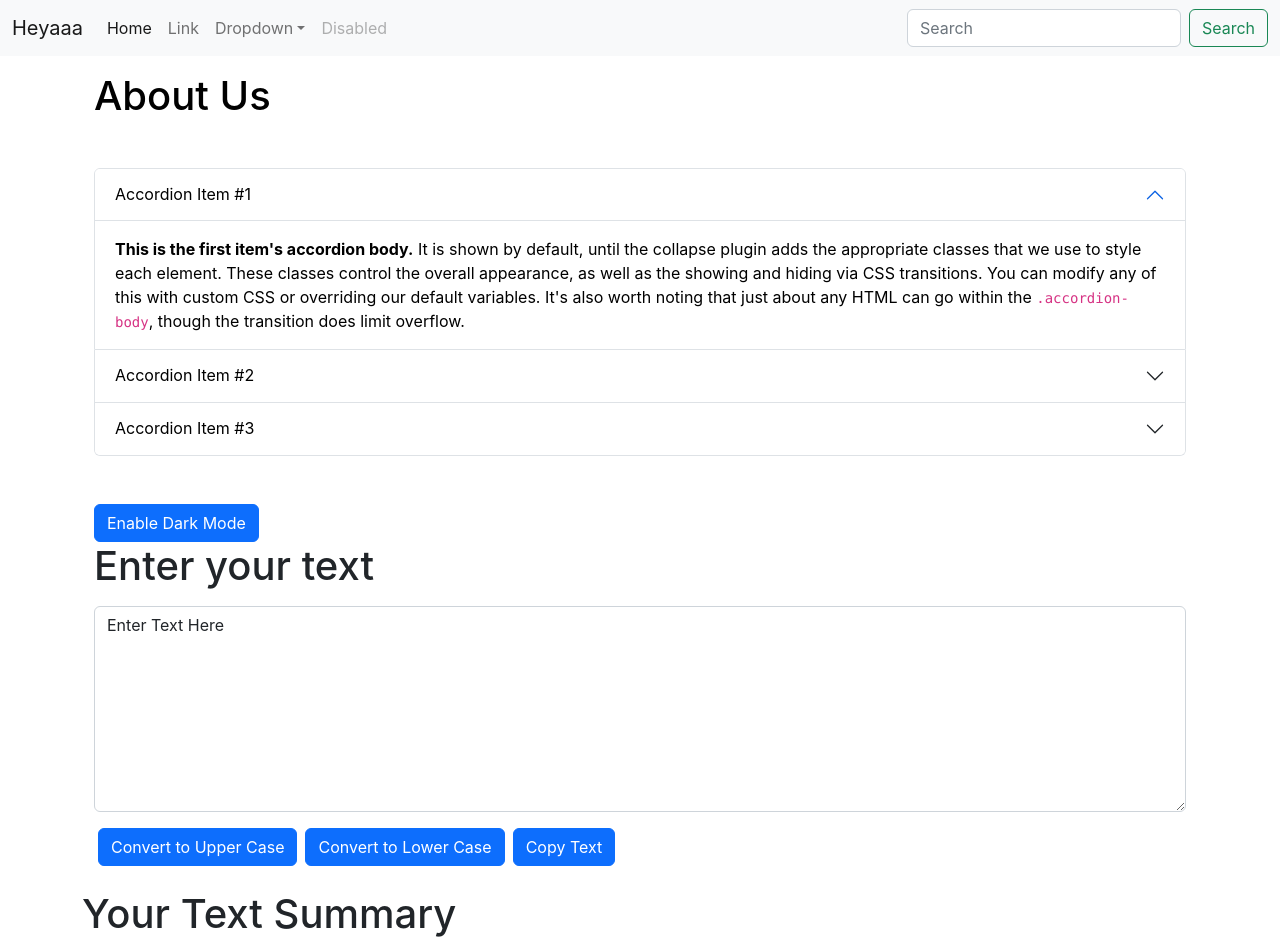
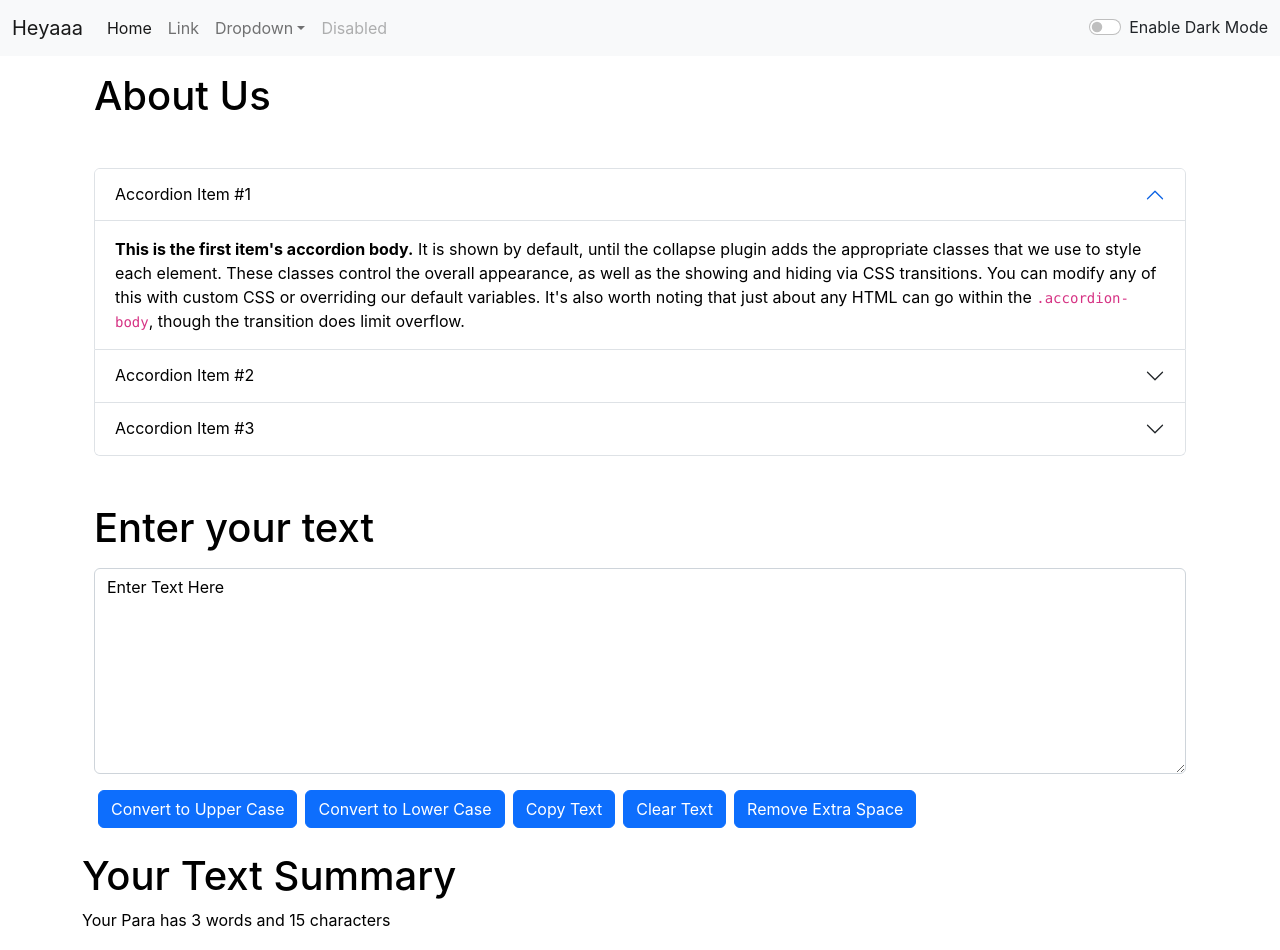
Before and after one commit to phantomcoder11/React-Text-Utils, a React (Create React App) app: page / in a window 1280 px wide. Shown: the top 950 px of the page. Built offline with nearby package versions, Linux system fonts and the light colour scheme.

Commit message:
Alert and Dark Mode modifid

```diff
--- a/public/index.html
+++ b/public/index.html
@@ -7,7 +7,7 @@
     <meta name="theme-color" content="#000000" />
     <meta
       name="description"
-      content="Web site created using create-react-app"
+      content="TextUtils is a we based tool where you can manipulate your text as you want"
     />
     <link rel="apple-touch-icon" href="%PUBLIC_URL%/logo192.png" />
 
@@ -29,7 +29,7 @@
 <link href="https://cdn.jsdelivr.net/npm/bootstrap@5.2.1/dist/css/bootstrap.min.css" rel="stylesheet" integrity="sha384-iYQeCzEYFbKjA/T2uDLTpkwGzCiq6soy8tYaI1GyVh/UjpbCx/TYkiZhlZB6+fzT" crossorigin="anonymous">
 <!-- JavaScript Bundle with Popper -->
 <script src="https://cdn.jsdelivr.net/npm/bootstrap@5.2.1/dist/js/bootstrap.bundle.min.js" integrity="sha384-u1OknCvxWvY5kfmNBILK2hRnQC3Pr17a+RTT6rIHI7NnikvbZlHgTPOOmMi466C8" crossorigin="anonymous"></script>
-<title>React App</title>
+<title>TextUtils</title>
   </head>
   <body>
     <noscript>You need to enable JavaScript to run this app.</noscript>
--- a/src/App.js
+++ b/src/App.js
@@ -1,15 +1,43 @@
+import { useState } from 'react';
 import './App.css';
 import About from './components/About';
+import Alerts from './components/Alerts';
 import Navbar from './components/Navbar';
 import TextForm from './components/TextForm';
 function App() {
+  const [mode,setMode] = useState("light");
+  const toggleMode = () => {
+    if(mode==='light'){
+      setMode('dark')
+      document.body.style.backgroundColor='#151a45'
+      showAlert('Dark Mode enabled','success')
+      // document.body.style.color='white'
+    }else{
+      setMode('light')
+      document.body.style.backgroundColor='white'
+      showAlert('Light Mode enabled','success')
+      // document.body.style.color='black'
+    }
+  }
+   const [alert, setAlert] = useState(null)
+   const showAlert = (message,type) =>{
+     setAlert({
+      msg:message,
+      type:type
+     })
+     setTimeout(() => {
+      setAlert(null)
+     }, 2000);
+   }
   return (
     <>
 
-    <Navbar title="Heyaaa"/>
+    <Navbar title="Heyaaa" mode={mode} toggleMode={toggleMode}/>
+    <Alerts alert={alert}/>
     <div className='container'>
-      <About/>
-    <TextForm title="Enter your text"/>
+      <About mode={mode}/>
+    <TextForm title="Enter your text" mode={mode} showAlert={showAlert}/>
+
     </div>
 
     </>
--- a/src/components/About.js
+++ b/src/components/About.js
@@ -1,32 +1,33 @@
 import React,{useState} from "react";
 
-export default function About() {
-  const [myStyle,setStyle]=useState({
-    color:'black',
-    backgroundColor: 'white'
-  })
-  const [text,setText] = useState('Enable Dark Mode');
- const toggleColor = () =>{
-    if(myStyle.color==='black'){
-        setStyle({
-            color:'white',
-            backgroundColor: 'black'
-        })
-        setText('Enable Light Mode')
-    }else{
-        setStyle({
-            color:'black',
-            backgroundColor: 'white'
-        })
-        setText('Enable Dark Mode')
-    }
+export default function About(props) {
 
- }
+//   const [myStyle,setStyle]=useState({
+//     color:'black',
+//     backgroundColor: 'white'
+//   })
+//   const [text,setText] = useState('Enable Dark Mode');
+//  const toggleColor = () =>{
+//     if(props.mode==='dark'){
+//         setStyle({
+//             color:'white',
+//             backgroundColor: 'black'
+//         })
+//         setText('Enable Light Mode')
+//     }else{
+//         setStyle({
+//             color:'black',
+//             backgroundColor: 'white'
+//         })
+//         setText('Enable Dark Mode')
+//     }
+
+//  }
   return (
-    <div className="container" style={myStyle}>
+    <div className="container" style={{backgroundColor: props.mode==='dark'?'#151a45':'white',color: props.mode==='light'?'black':'white'}} >
       <h1 className="my-3">About Us</h1>
       <div className="accordion my-5" id="accordionExample" >
-       <div class="accordion-item" style={myStyle}>
+       <div class="accordion-item" style={{backgroundColor: props.mode==='dark'?'#151a45':'white',color: props.mode==='light'?'black':'white'}}>
           <h2 class="accordion-header" id="headingOne">
             <button
               class="accordion-button"
@@ -35,7 +36,7 @@ export default function About() {
               data-bs-target="#collapseOne"
               aria-expanded="true"
               aria-controls="collapseOne"
-              style={myStyle}
+              style={{backgroundColor: props.mode==='dark'?'#151a45':'white',color: props.mode==='light'?'black':'white'}}
             >
               Accordion Item #1
             </button>
@@ -58,7 +59,7 @@ export default function About() {
             </div>
           </div>
         </div>
-       <div class="accordion-item" style={myStyle}>
+       <div class="accordion-item" style={{backgroundColor: props.mode==='dark'?'#151a45':'white',color: props.mode==='light'?'black':'white'}}>
           <h2 class="accordion-header" id="headingTwo">
             <button
               class="accordion-button collapsed"
@@ -67,7 +68,7 @@ export default function About() {
               data-bs-target="#collapseTwo"
               aria-expanded="false"
               aria-controls="collapseTwo"
-              style={myStyle}
+              style={{backgroundColor: props.mode==='dark'?'#151a45':'white',color: props.mode==='light'?'black':'white'}}
             >
               Accordion Item #2
             </button>
@@ -90,7 +91,7 @@ export default function About() {
             </div>
           </div>
         </div>
-       <div class="accordion-item" style={myStyle}>
+       <div class="accordion-item" style={{backgroundColor: props.mode==='dark'?'#151a45':'white',color: props.mode==='light'?'black':'white'}}>
           <h2 class="accordion-header" id="headingThree">
             <button
               class="accordion-button collapsed"
@@ -99,7 +100,7 @@ export default function About() {
               data-bs-target="#collapseThree"
               aria-expanded="false"
               aria-controls="collapseThree"
-              style={myStyle}
+              style={{backgroundColor: props.mode==='dark'?'#151a45':'white',color: props.mode==='light'?'black':'white'}}
             >
               Accordion Item #3
             </button>
@@ -123,9 +124,9 @@ export default function About() {
           </div>
         </div>
       </div>
-      <button onClick={toggleColor} type="button" class="btn btn-primary">
+      {/* <button onClick={toggleColor} type="button" class="btn btn-primary">
         {text}
-      </button>
+      </button> */}
     </div>
   );
 }
--- /dev/null
+++ b/src/components/Alerts.js
@@ -0,0 +1,15 @@
+import React from "react";
+
+export default function Alerts(props) {
+const capitalize = (word) =>{
+   const lower = word.toLowerCase();
+   return lower.charAt(0).toUpperCase()+lower.slice(1);
+}
+  return (
+    props.alert &&<div>
+      <div class={`alert alert-${props.alert.type} alert-dismissible fade show`} role="alert">
+        <strong>{capitalize(props.alert.type)}</strong> : {props.alert.msg}
+      </div>
+    </div>
+  );
+}
--- a/src/components/Navbar.js
+++ b/src/components/Navbar.js
@@ -1,9 +1,9 @@
-import React from 'react'
+import React,{useState} from 'react'
 import propTypes from 'prop-types'
 export default function Navbar(props) {
   return (
    <>
-   <nav className="navbar navbar-expand-lg bg-light">
+   <nav className={`navbar navbar-expand-lg navbar-${props.mode} bg-${props.mode} `}>
   <div className="container-fluid">
     <a className="navbar-brand" href="/">{props.title}</a>
     <button className="navbar-toggler" type="button" data-bs-toggle="collapse" data-bs-target="#navbarSupportedContent" aria-controls="navbarSupportedContent" aria-expanded="false" aria-label="Toggle navigation">
@@ -32,10 +32,10 @@ export default function Navbar(props) {
           <a className="nav-link disabled">Disabled</a>
         </li>
       </ul>
-      <form className="d-flex" role="search">
-        <input className="form-control me-2" type="search" placeholder="Search" aria-label="Search" />
-        <button className="btn btn-outline-success" type="submit">Search</button>
-      </form>
+      <div className={`form-check form-switch text-${props.mode==='light'?'dark':'light'}`}>
+  <input className="form-check-input" onClick={props.toggleMode} type="checkbox" role="switch" id="flexSwitchCheckDefault" />
+  <label className="form-check-label" htmlFor="flexSwitchCheckDefault">{`${props.mode==='light'?'Enable Dark Mode':'Enable Light Mode'}`}</label>
+</div>
     </div>
   </div>
 </nav>
--- a/src/components/TextForm.js
+++ b/src/components/TextForm.js
@@ -5,10 +5,12 @@ export default function TextForm(props) {
     const changeUpperCase = () =>{
       let x=text.toUpperCase();
       setText(x);
+      props.showAlert("Updated to Upper Case","success")
     }
     const changeLowerCase = () =>{
         let x=text.toLowerCase();
         setText(x);
+        props.showAlert("Updated to Lower Case","success")
       }
     const handleOnChange = (event)=>{
         //console.log("onChange");
@@ -18,10 +20,19 @@ export default function TextForm(props) {
       var text = document.getElementById("myBox");
       text.select();
       navigator.clipboard.writeText(text.value);
+      props.showAlert("Copied to Clipboard","warning")
+    }
+    const clearText = () =>{
+      setText("");
+      props.showAlert("Text Cleared","danger")
+    }
+    const removeExtraSpace = () =>{
+      let newText = text.split(/[ ]+/);
+      setText(newText.join(" "))
     }
   return (
     <>
-    <div className="container">
+    <div className="container"    style={{backgroundColor: props.mode==='dark'?'#151a45':'white',color: props.mode==='light'?'black':'white'}}>
 
       <div className="mb-3">
         <label htmlFor="exampleFormControlTextarea1" className="form-label">
@@ -33,13 +44,16 @@ export default function TextForm(props) {
           value={text}
           rows="8"
           onChange={handleOnChange}
+          style={{backgroundColor: props.mode==='dark'?'#151a45':'white',color: props.mode==='light'?'black':'white'}}
         ></textarea>
       </div>
      <button className="btn btn-primary mx-1" onClick={changeUpperCase} >Convert to Upper Case</button>
      <button className="btn btn-primary mx-1" onClick={changeLowerCase} >Convert to Lower Case</button>
      <button className="btn btn-primary mx-1" onClick={copyText} >Copy Text</button>
+     <button className="btn btn-primary mx-1" onClick={clearText} >Clear Text</button>
+     <button className="btn btn-primary mx-1" onClick={removeExtraSpace} >Remove Extra Space</button>
     </div>
-    <div className="container" class="my-4">
+    <div className="container" class="my-4" style={{backgroundColor: props.mode==='dark'?'#151a45':'white',color: props.mode==='light'?'black':'white'}}>
         <h1>Your Text Summary</h1>
         <p>Your Para has {text.split(" ").length} words and {text.length} characters</p>
         <p>You can read the para in {0.008 * text.split(" ").length} minutes</p>
```
Also changed, not shown: 1 other file (tests, documents, lock files or other folders).
